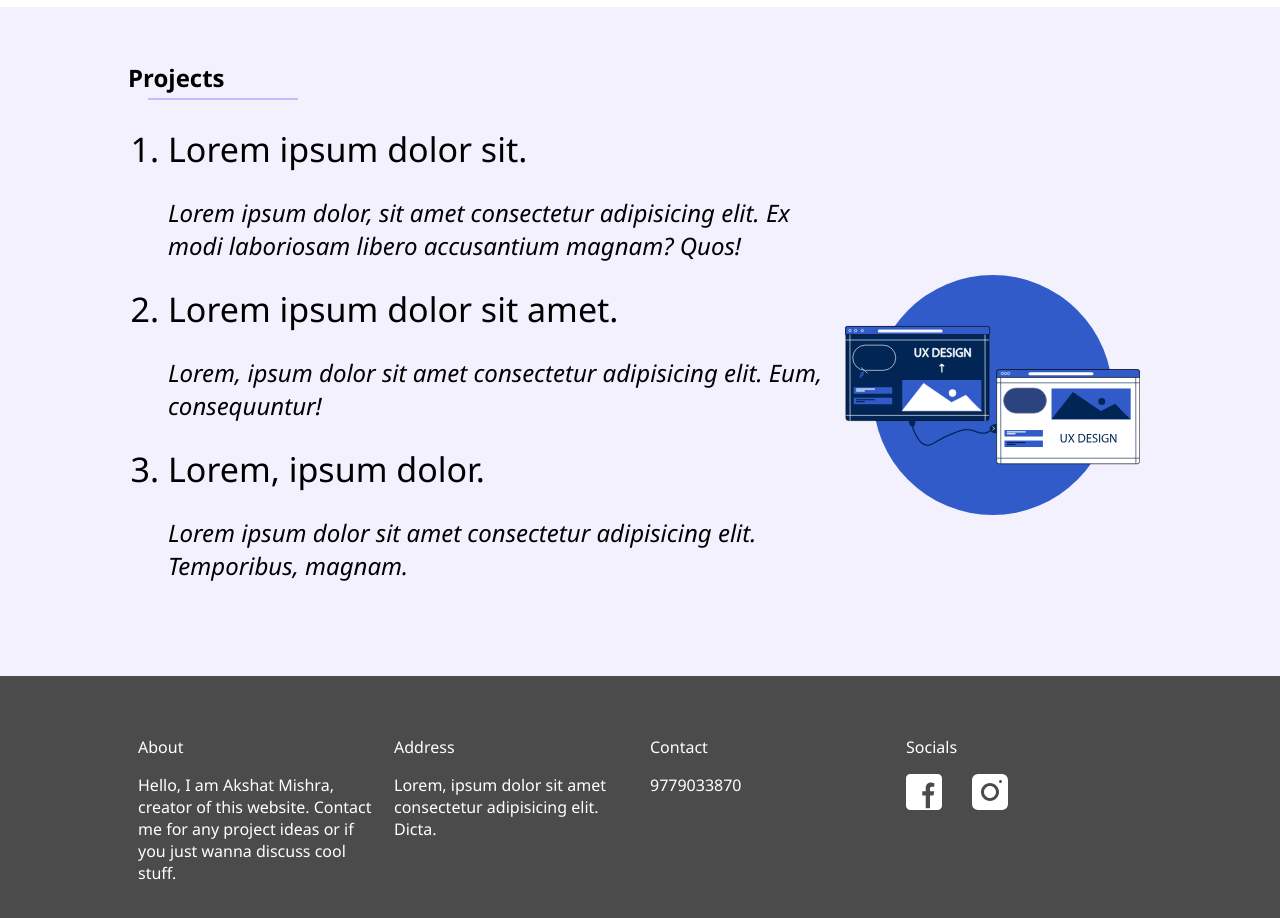
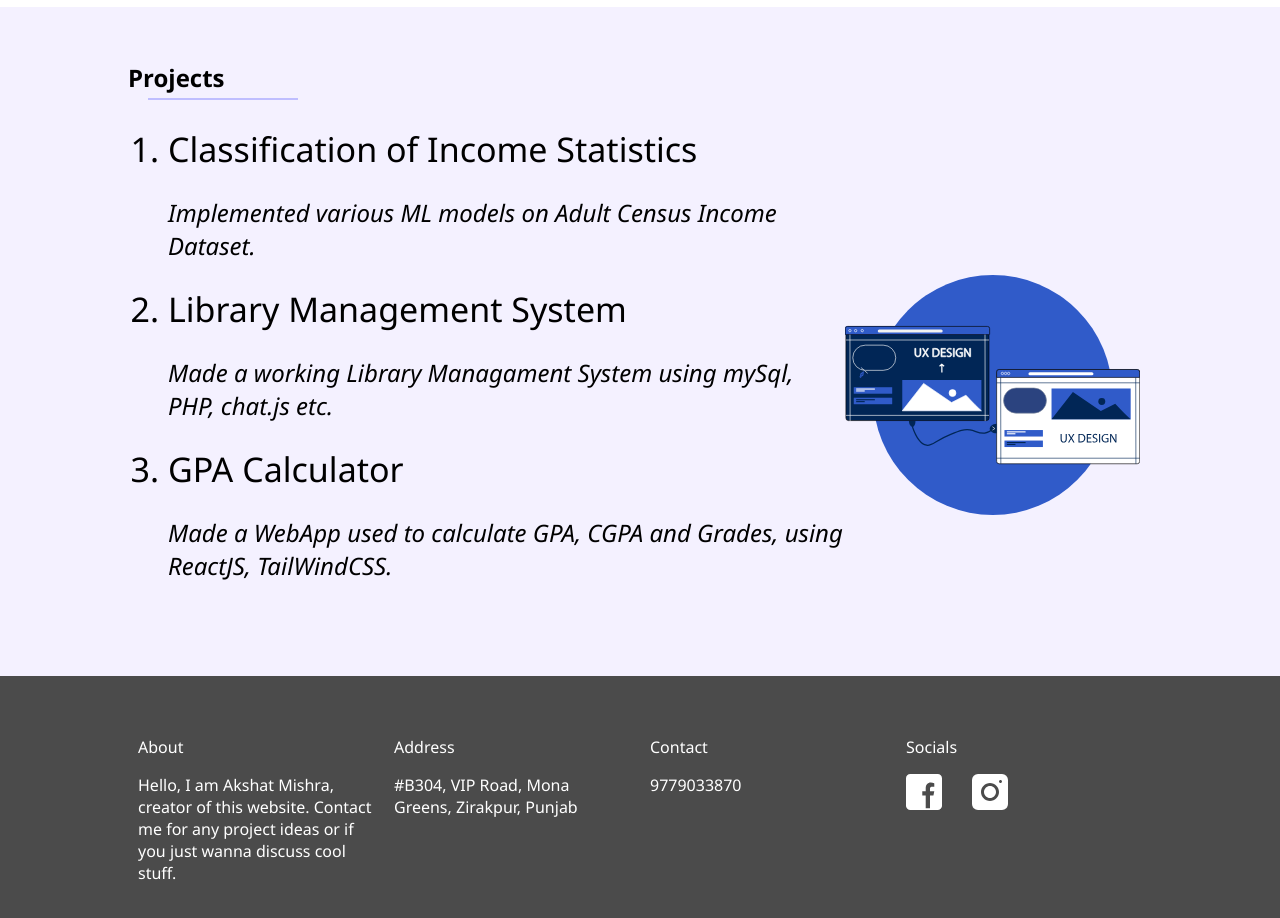
Before and after one commit to Rx124/portfolio, a plain HTML site: page index.html in a window 1280 px wide. Shown: the part 1480-2398 px from the top of the page. Drawn offline with Linux system fonts and the light colour scheme.

Commit message:
Project Update

```diff
--- a/index.html
+++ b/index.html
@@ -92,24 +92,21 @@
             <div class="projects-list">
               <ol>
                 <li>
-                  Lorem ipsum dolor sit.
+                  Classification of Income Statistics
                   <p>
-                    Lorem ipsum dolor, sit amet consectetur adipisicing elit. Ex
-                    modi laboriosam libero accusantium magnam? Quos!
+                    Implemented various ML models on Adult Census Income Dataset.
                   </p>
                 </li>
                 <li>
-                  Lorem ipsum dolor sit amet.
+                  Library Management System
                   <p>
-                    Lorem, ipsum dolor sit amet consectetur adipisicing elit. Eum,
-                    consequuntur!
+                    Made a working Library Managament System using mySql, PHP, chat.js etc.
                   </p>
                 </li>
                 <li>
-                  Lorem, ipsum dolor.
+                  GPA Calculator
                   <p>
-                    Lorem ipsum dolor sit amet consectetur adipisicing elit.
-                    Temporibus, magnam.
+                    Made a WebApp used to calculate GPA, CGPA and Grades, using ReactJS, TailWindCSS.
                   </p>
                 </li>
               </ol>
@@ -133,7 +130,7 @@
           </div>
           <div class="footer-column">
             <div class="footer-heading">Address</div>
-            <p>Lorem, ipsum dolor sit amet consectetur adipisicing elit. Dicta.</p>
+            <p>#B304, VIP Road, Mona Greens, Zirakpur, Punjab</p>
           </div>
           <div class="footer-column">
             <div class="footer-heading">Contact</div>
```
